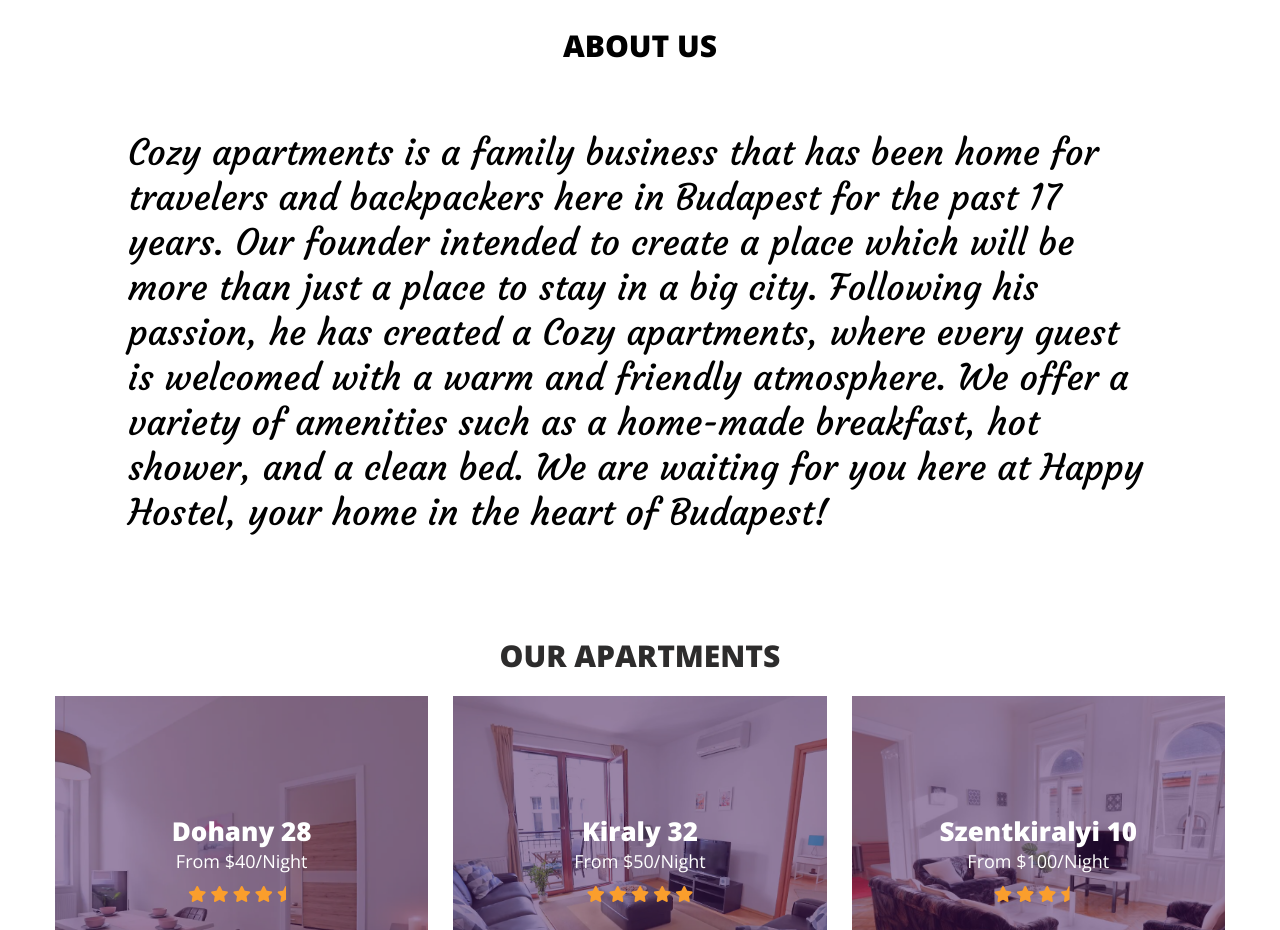
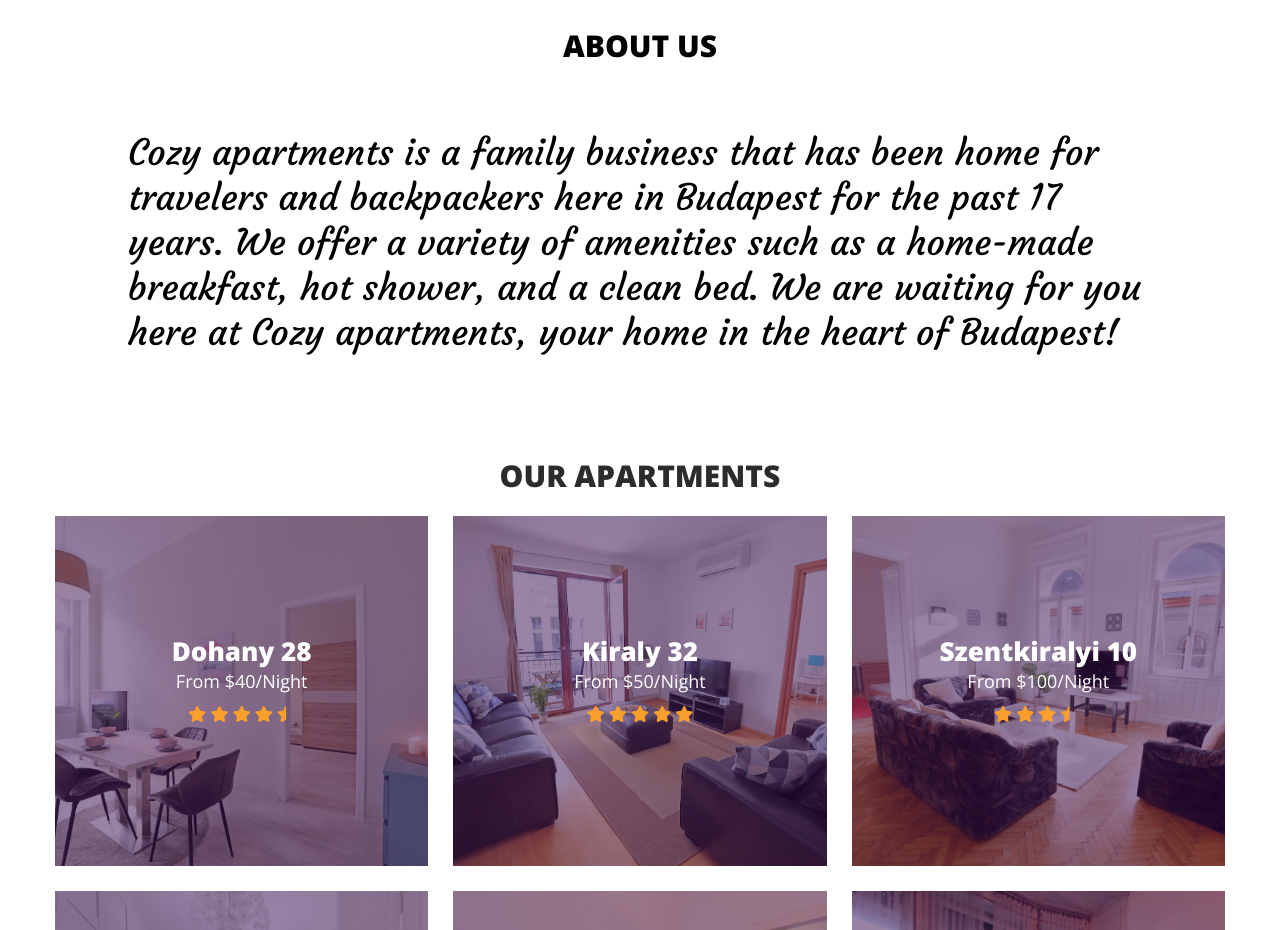
Before and after one commit to olenahor/new-apartments, a plain HTML site: page index.html in a window 1280 px wide. Shown: the part 980-1910 px from the top of the page. Drawn offline with nearby package versions, Linux system fonts and the light colour scheme; a script that the page names is missing; some icons are missing.

Commit message:
changed about us text

```diff
--- a/index.html
+++ b/index.html
@@ -107,11 +107,8 @@
             <h3 class="about-us-header">About us</h3>
             <p id="about-us-text"> Cozy apartments is a family business that has been
                 home for travelers and backpackers here in Budapest for the past 17 years.
-                Our founder intended to create a place which will be more than just a place
-                to stay in a big city. Following his passion, he has created a Cozy apartments,
-                where every guest is welcomed with a warm and friendly atmosphere. We offer
-                a variety of amenities such as a home-made breakfast, hot shower, and
-                a clean bed. We are waiting for you here at Happy Hostel, your home in the
+                We offer a variety of amenities such as a home-made breakfast, hot shower, and
+                a clean bed. We are waiting for you here at Cozy apartments, your home in the
                 heart of Budapest!</p>
         </section>
         <section class="hotels" id="our-apartments">
```
